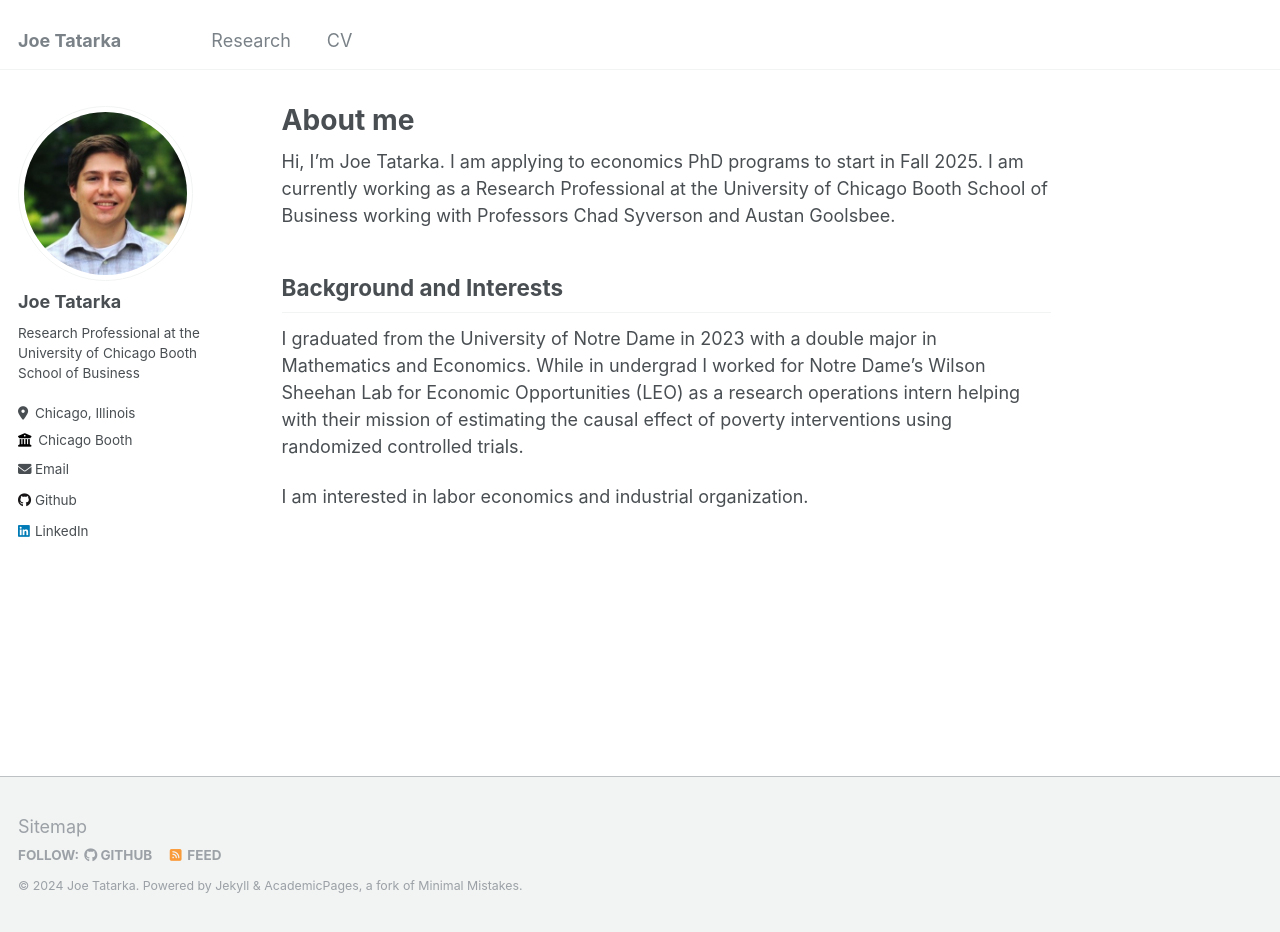
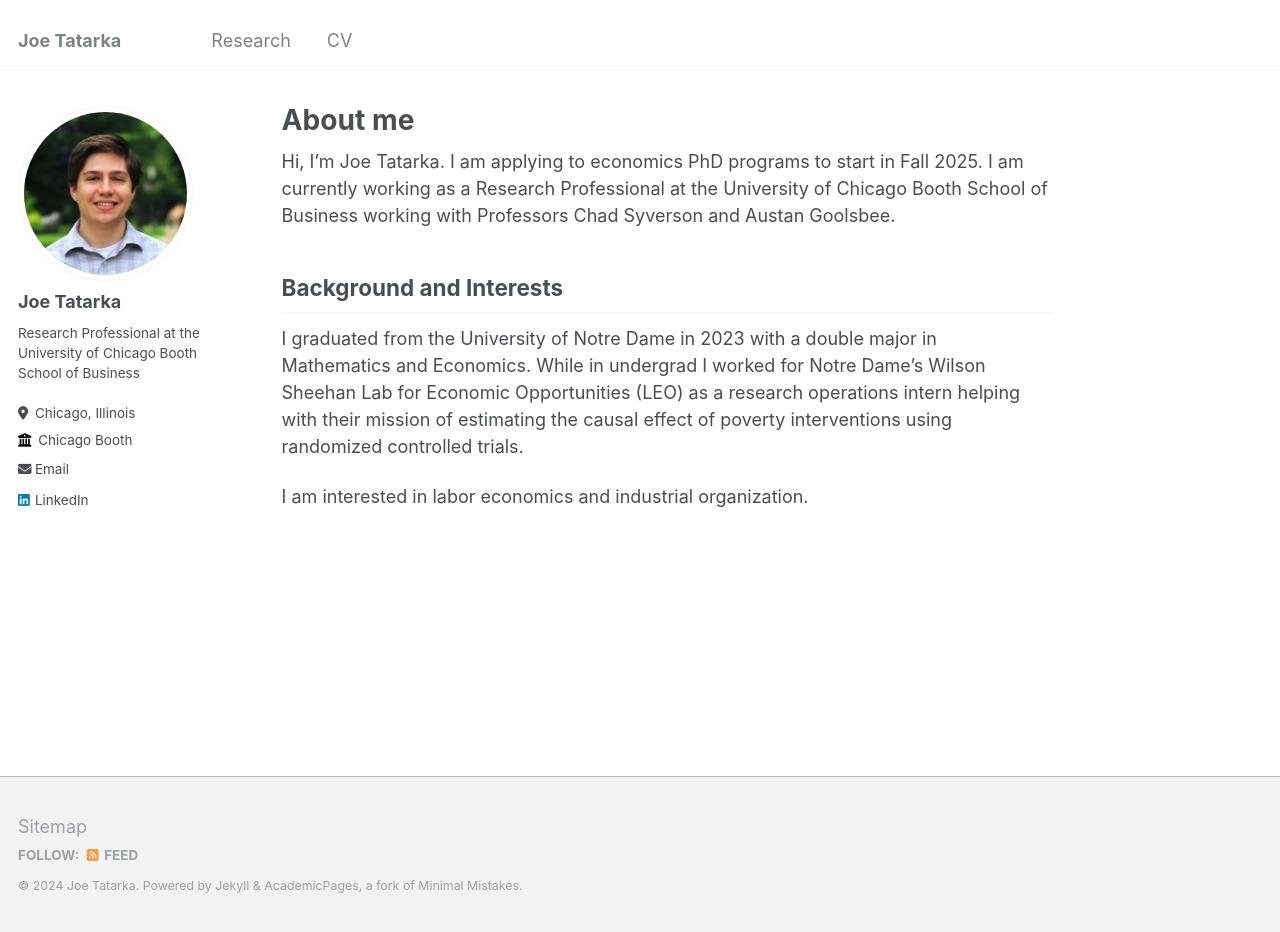
Before and after one commit to JoeTatarka/JoeTatarka.github.io, a Jekyll site: the page built from _pages/about.md, in a window 1280 px wide and 932 px high. Built offline with Jekyll 4.4.1, drawn with Linux system fonts in a browser that asks for light colours.

Commit message:
Update _config.yml

```diff
--- a/_config.yml
+++ b/_config.yml
@@ -43,7 +43,7 @@ author:
   bitbucket        : # Username - Update with your username on the site
   codepen          : # Username
   dribbble         : # Username
-  github           : "JoeTatarka"
+  github           : # "JoeTatarka"
   kaggle           : # Username
   stackoverflow    : # User number or user number and name (i.e., use "1" or "1/jeff-atwood")
 
```
